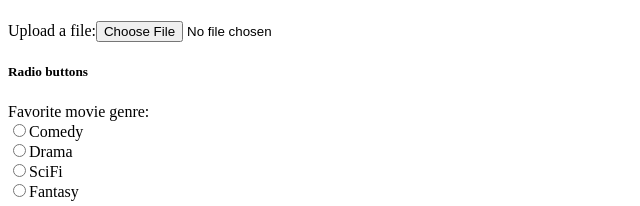
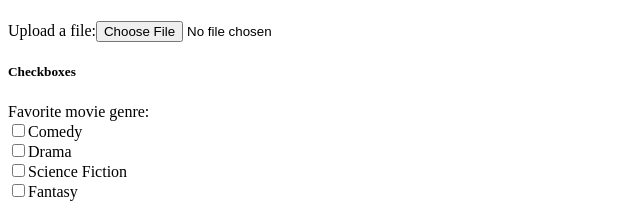
Before and after one commit to xilu56/kambaz-react-web-app-cs5610-sm25, a React app: page / in a window 1280 px wide. Shown: the part 601-807 px from the top of the page, without its empty margins (0-640 px from the left). Built offline with nearby package versions, Linux system fonts and the light colour scheme; the HTML template or start-up script is replaced by a standard one.

Commit message:
Comedy, drama, Scifi, Fantasy checkbox

```diff
--- a/src/Labs/Lab1/index.tsx
+++ b/src/Labs/Lab1/index.tsx
@@ -30,20 +30,20 @@
         <h5 id="wd-file-upload">File Upload</h5>
         <label htmlFor="wd-file-upload-input">Upload a file:</label>
         <input type="file" id="wd-file-upload-input" />
-        <h5 id="wd-radio-buttons">Radio buttons</h5>
+        <h5 id="wd-checkboxes">Checkboxes</h5>
+        <label>Favorite movie genre:</label><br/>
 
-        <label>Favorite movie genre:</label><br />
+        <input type="checkbox" name="check-genre" id="wd-chkbox-comedy"/>
+        <label htmlFor="wd-chkbox-comedy">Comedy</label><br/>
 
-        <input type="radio" name="radio-genre" id="wd-radio-comedy"/>
-        <label htmlFor="wd-radio-comedy">Comedy</label><br />
+        <input type="checkbox" name="check-genre" id="wd-chkbox-drama"/>
+        <label htmlFor="wd-chkbox-drama">Drama</label><br/>
 
-        <input type="radio" name="radio-genre" id="wd-radio-drama"/>
-        <label htmlFor="wd-radio-drama">Drama</label><br />
+        <input type="checkbox" name="check-genre" id="wd-chkbox-scifi"/>
+        <label htmlFor="wd-chkbox-scifi">Science Fiction</label><br/>
 
-        <input type="radio" name="radio-genre" id="wd-radio-scifi"/>
-        <label htmlFor="wd-radio-scifi">SciFi</label><br />
-        <input type="radio" name="radio-genre" id="wd-radio-fantasy"/>
-        <label htmlFor="wd-radio-fantasy">Fantasy</label>
+        <input type="checkbox" name="check-genre" id="wd-chkbox-fantasy"/>
+        <label htmlFor="wd-chkbox-fantasy">Fantasy</label>
       </div>
 );
 }
```
